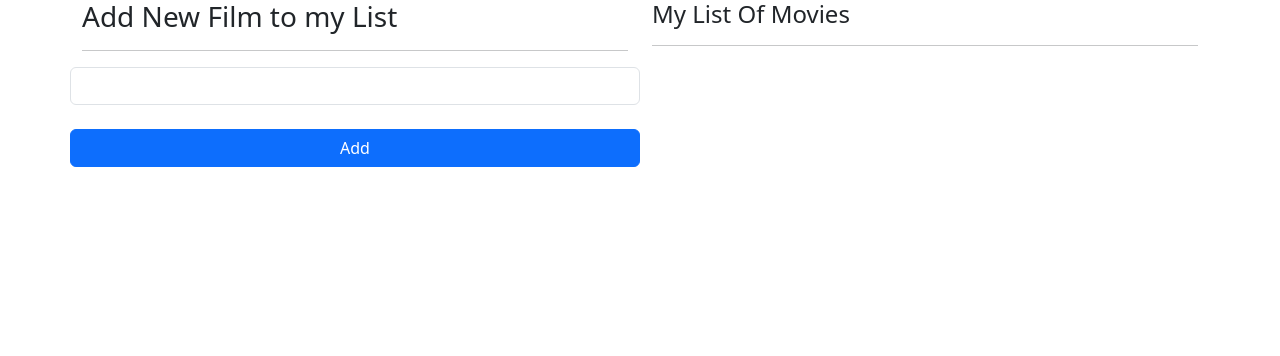
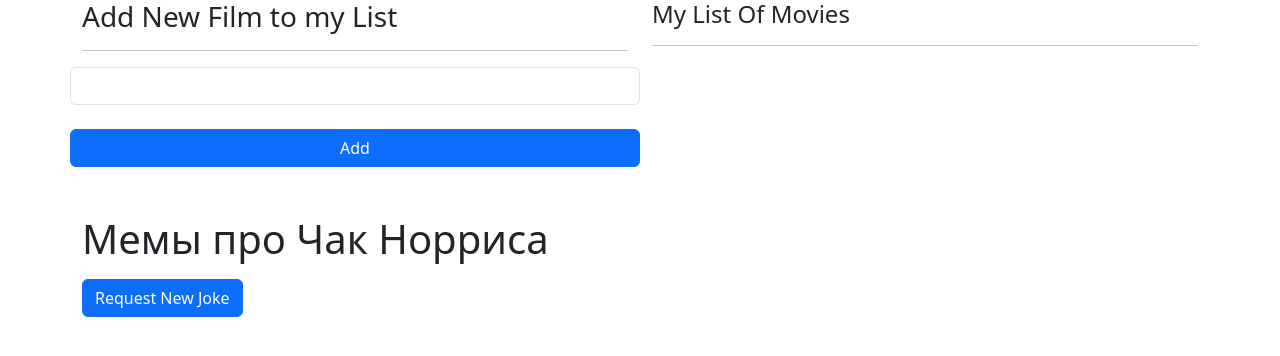
Before and after one commit to ArsenSadykov2/HomeWork-59, a React (Vite) app: page / in a window 1280 px wide. Shown: the top 356 px of the page. Built offline with nearby package versions, Linux system fonts and the light colour scheme.

Commit message:
Fifth Commit. Task is finishes. Created button for API request about Chak Norris Jokes.

```diff
--- a/src/App.tsx
+++ b/src/App.tsx
@@ -1,11 +1,13 @@
 import './App.css'
-import {useState} from "react";
+import {useEffect, useState} from "react";
 import SubmitForm from "./components/SubmitForm/SubmitForm.tsx";
 import {Item} from "./types";
 import MoviesList from "./components/MoviesList/MoviesList.tsx";
+import Memes from "./components/Memes/Memes.tsx";
 
 const App = () => {
     const [newmovies, setNewmovies] = useState<Item[]>([]);
+    const [memes, setMemes] = useState('');
 
     const addFilm = (newFilm: Item) => {
         setNewmovies(prevState => [newFilm, ...prevState]);
@@ -25,9 +27,15 @@ const App = () => {
         );
     }
 
+    const requestMemes = async () => {
+        const response = await fetch('https://api.chucknorris.io/jokes/random');
+        const data = await response.json();
+        setMemes(data.value);
+    };
+
    return (
     <>
-        <main className="container">
+        <main className="container mb-5">
             <div className="row">
                 <div className="col-6">
                     <SubmitForm onSubmitForm={addFilm} />
@@ -37,6 +45,14 @@ const App = () => {
                 </div>
             </div>
         </main>
+        <footer className="container">
+            <h1>Мемы про Чак Норриса</h1>
+            <Memes memes={memes}/>
+            <button
+                onClick={requestMemes}
+                className="btn btn-primary"
+            >Request New Joke</button>
+        </footer>
     </>
    )
 
--- /dev/null
+++ b/src/components/Memes/Memes.tsx
@@ -0,0 +1,18 @@
+import {Jokes} from "../../types";
+import React from "react";
+
+interface Props {
+    memes: Jokes[];
+}
+
+const Memes: React.FC<Props> = ({memes}) => {
+    return (
+        <div>
+            <div className="">
+                <p>{memes}</p>
+            </div>
+        </div>
+    );
+};
+
+export default Memes;
--- a/src/types.d.ts
+++ b/src/types.d.ts
@@ -2,3 +2,8 @@ export interface Item {
     id: string;
     name: string;
 }
+
+export interface Jokes {
+    id: string;
+    name: string;
+}
```
